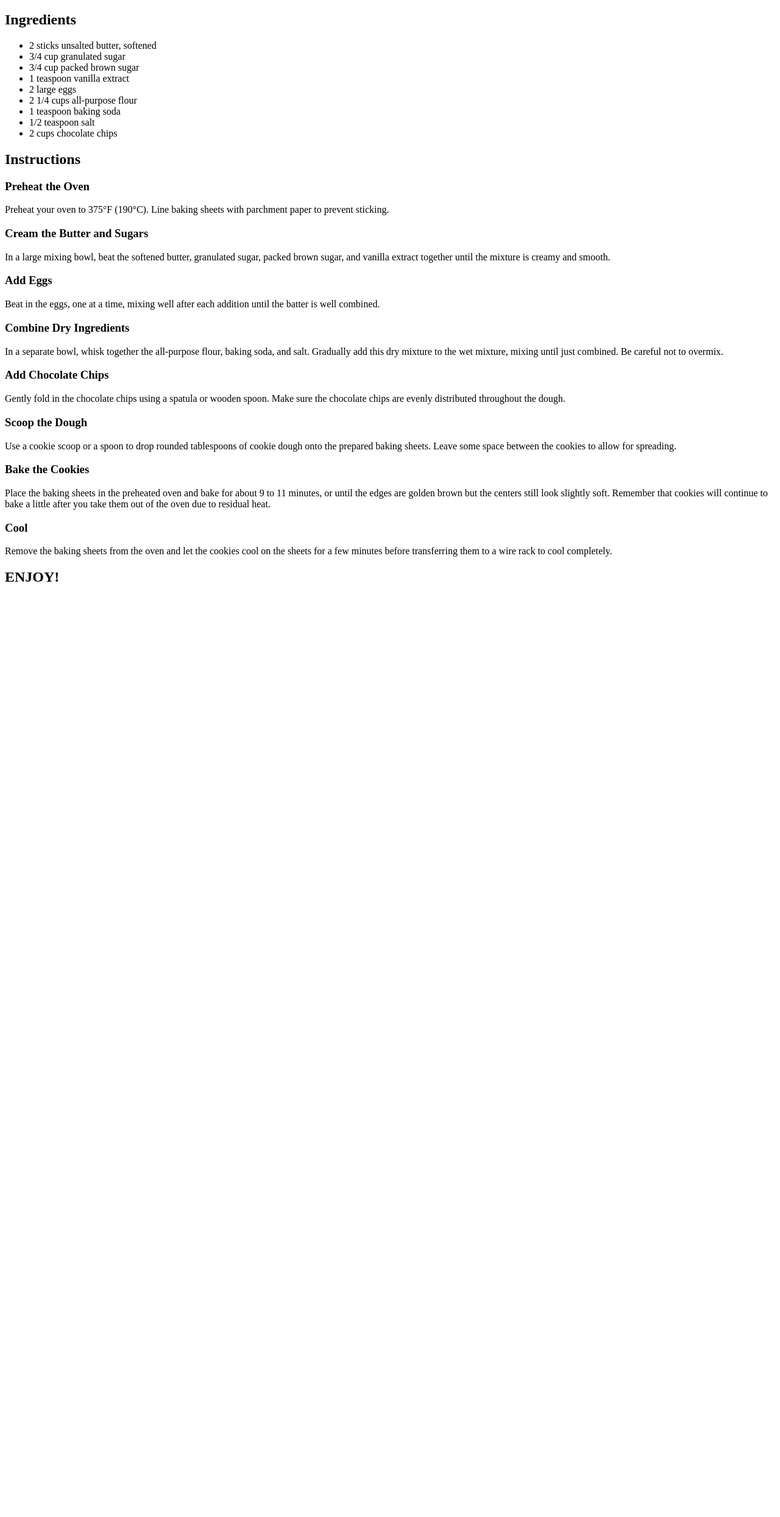
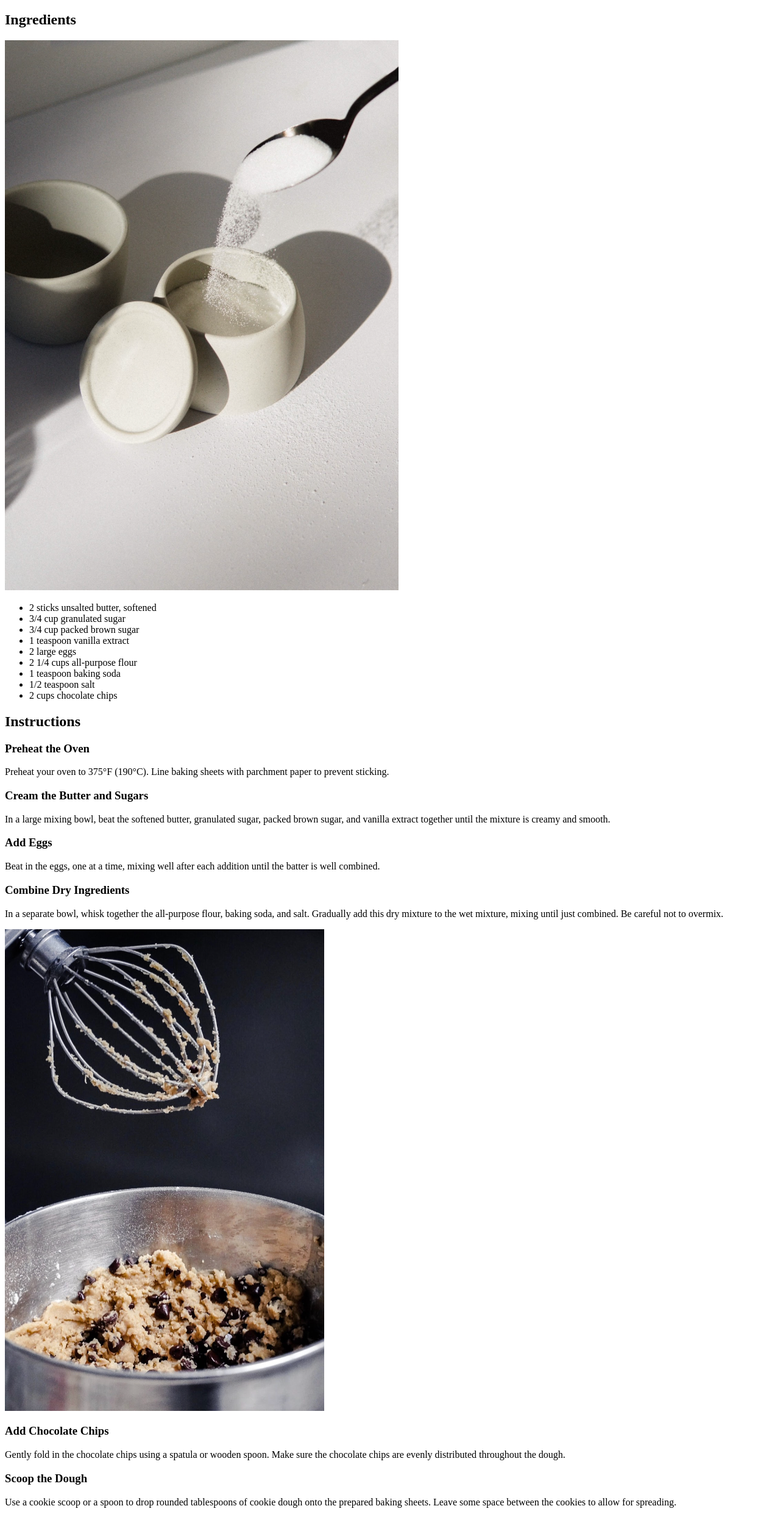
Before and after one commit to Lehigh-University-Design/how-to-website-kaaitlinmurphy, a plain HTML site: page index.html in a window 1280 px wide. Shown: the part 61-2549 px from the top of the page at 61% size. Before the commit the page ends 1041 px from the top, so only its background shows below. Drawn offline with Linux system fonts and the light colour scheme.

Commit message:
Update index.html

```diff
--- a/index.html
+++ b/index.html
@@ -8,6 +8,7 @@
   <body>
     <h1>How To Page</h1>
     <h2>Ingredients</h2>
+    <img src="Screenshot 2023-09-12 at 4.22.58 PM.png" alt="Spoon with sugar spilling into jar of sugar.">
     <ul>
       <li>2 sticks unsalted butter, softened</li>
       <li>3/4 cup granulated sugar</li>
@@ -28,6 +29,7 @@
     <p>Beat in the eggs, one at a time, mixing well after each addition until the batter is well combined.</p>    </p>
     <h3>Combine Dry Ingredients</h3>
     <p>In a separate bowl, whisk together the all-purpose flour, baking soda, and salt. Gradually add this dry mixture to the wet mixture, mixing until just combined. Be careful not to overmix.</p>
+    <img src="Screenshot 2023-09-12 at 4.23.17 PM.png" alt="A mixer and a bowl with chocolate chip cookie dough inside.">
     <h3>Add Chocolate Chips</h3>
     <p>Gently fold in the chocolate chips using a spatula or wooden spoon. Make sure the chocolate chips are evenly distributed throughout the dough.</p>
     <h3>Scoop the Dough</h3>
@@ -37,6 +39,7 @@
     <h3>Cool</h3>
     <p>Remove the baking sheets from the oven and let the cookies cool on the sheets for a few minutes before transferring them to a wire rack to cool completely.</p>
     <h2>ENJOY!</h2>
+    <img src="Screenshot 2023-09-12 at 4.23.30 PM.png" alt="Five yummy chocolate chip cookies stacked on a plate. The one in front has a bite taken out of it.">
 
   </body>
 </html>
```
